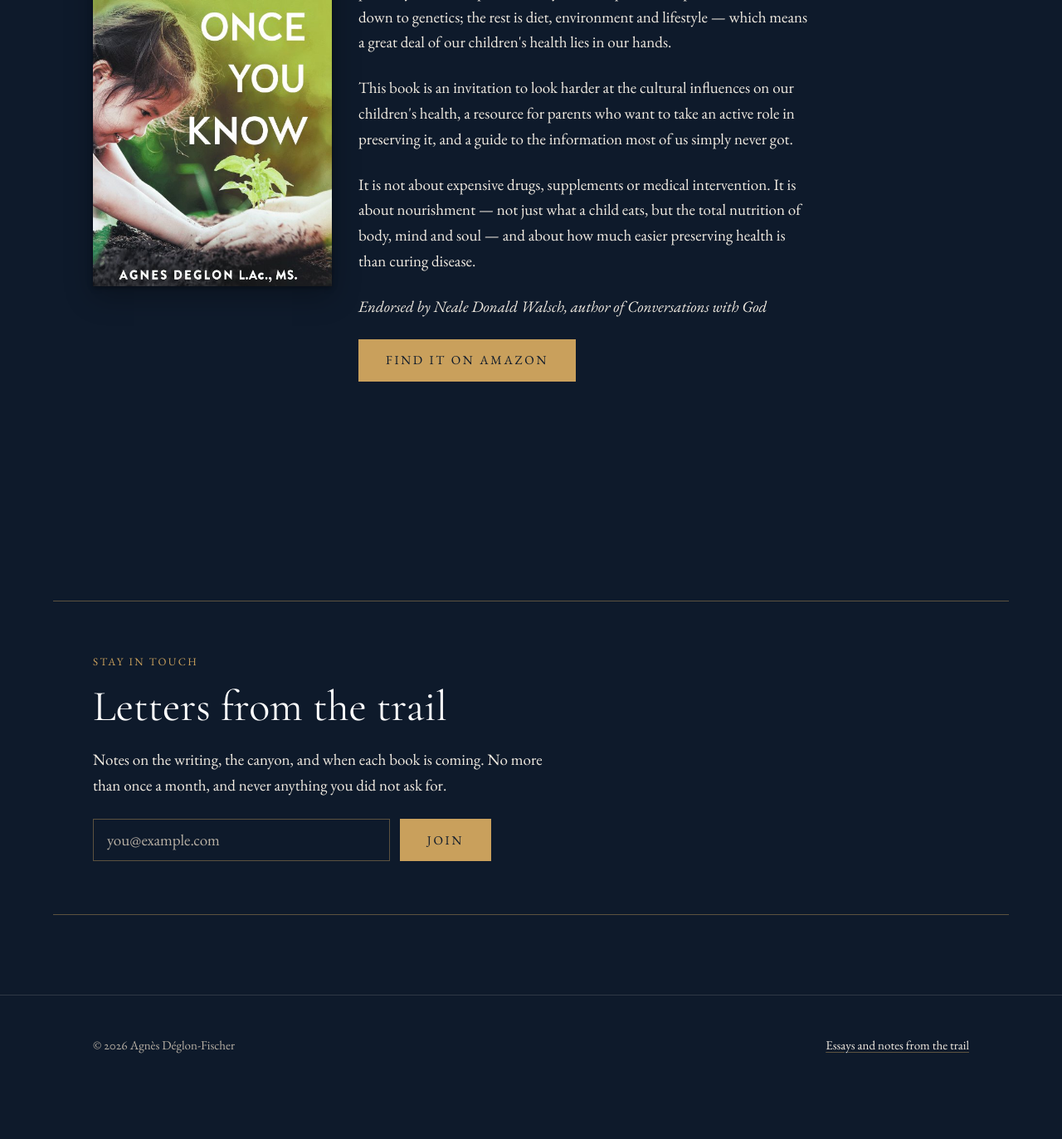
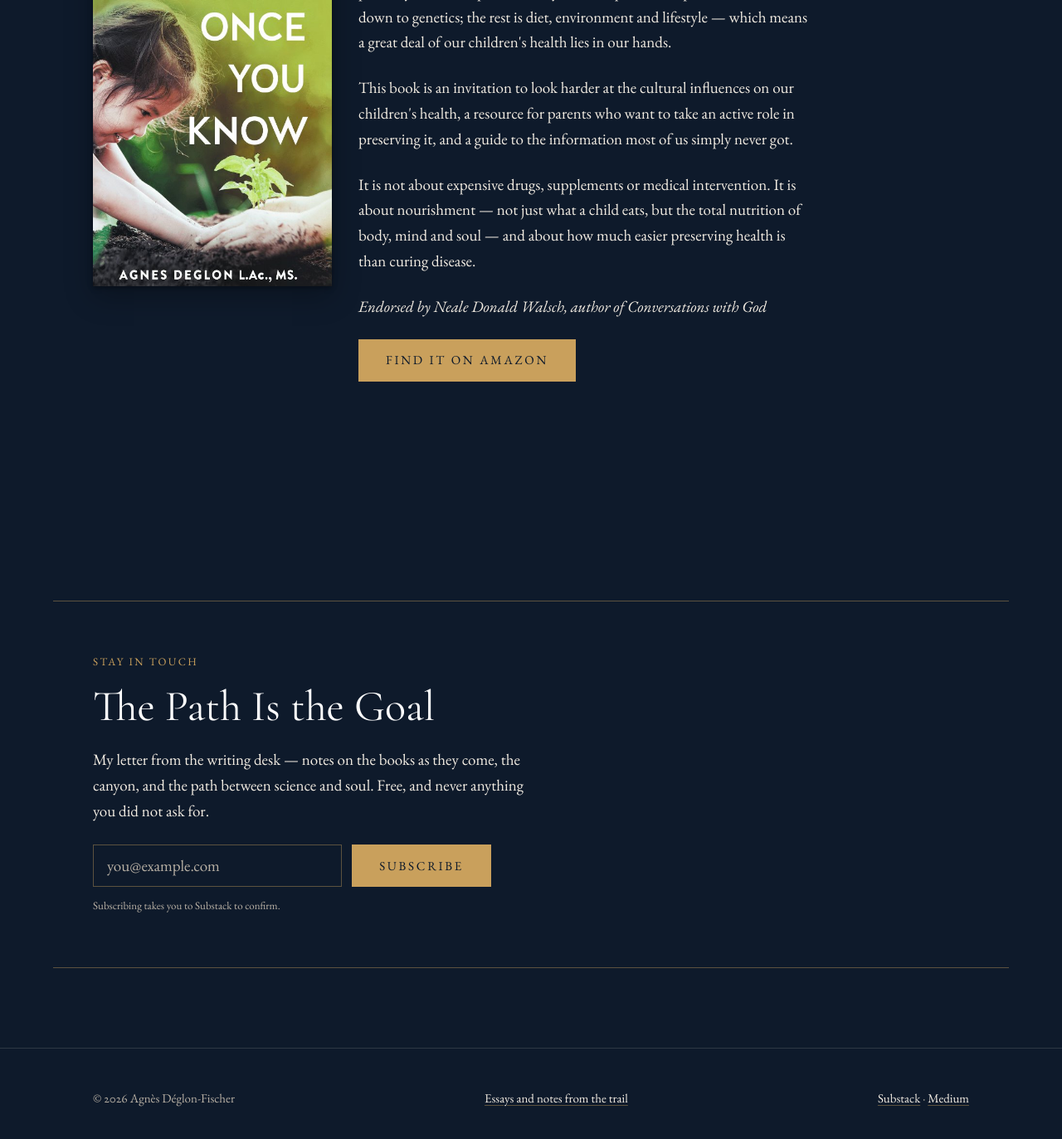
Before and after one commit to adeglon/adeglon.github.io, a Jekyll site: the page built from docs/books/index.html, in a window 1280 px wide and 1400 px high, scrolled down 5748 px. Shown: the top 1373 px of the window at 83% size. Built offline with Jekyll 4.4.1, drawn with Linux system fonts in a browser that asks for light colours; a script that is not in the unit is left out; before the commit the page ends 7084 px from its top, so only the background shows below that.

Commit message:
Wire the signup form to the Path Is the Goal Substack; quiet Substack + Medium links in the footer

```diff
--- a/docs/_config.yml
+++ b/docs/_config.yml
@@ -43,6 +43,11 @@
 # allowlist rather than by secrecy. Empty = widget omitted entirely.
 contact_email: "agnes@deglon.ai"
 
+# Elsewhere. The Substack IS the mailing list - _includes/signup.html posts
+# to it - so changing this one line moves every signup form on the site.
+substack: "agnesdeglon.substack.com"
+medium: "https://medium.com/@agnes.deglon"
+
 demeterics_key: "DEM-CTB2X5VRO4KL"
 
 # One navbar for the whole site.
--- a/docs/_includes/footer.html
+++ b/docs/_includes/footer.html
@@ -4,5 +4,15 @@
     <p style="margin:0">
       <a href="{{ '/' | relative_url }}">Essays and notes from the trail</a>
     </p>
+    {% comment %}
+      Elsewhere, quietly. Substack is the letter; Medium is distribution only
+      and every mirrored post there points its canonical back here, so these
+      are two ways to find Agnès rather than two rival homes.
+    {% endcomment %}
+    <p class="site-footer__elsewhere" style="margin:0">
+      <a href="https://{{ site.substack }}" rel="me noopener">Substack</a>
+      <span aria-hidden="true">·</span>
+      <a href="{{ site.medium }}" rel="me noopener">Medium</a>
+    </p>
   </div>
 </footer>
--- a/docs/_includes/signup.html
+++ b/docs/_includes/signup.html
@@ -2,21 +2,29 @@
   The ONLY primary action on the site. Nothing is for sale yet, so the email
   list is the whole reason the site exists.
 
-  The form posts nowhere until a provider is chosen (Substack / Buttondown /
-  MailerLite). Swap the action and the field name for the provider's embed —
-  the markup and classes stay.
+  The list IS the Substack, "The Path Is the Goal". This posts to Substack's
+  own no-JS subscribe endpoint - the same one their official /embed iframe
+  falls back to - so the form keeps Agnès' type and her ground instead of a
+  foreign white box. Submitting hands the reader to Substack to confirm.
+
+  If Substack ever changes that endpoint the form will 404 rather than fail
+  silently, which is the failure mode we want: the previous version of this
+  file posted to "#" and quietly threw every address away.
 {% endcomment %}
 <section class="page signup" id="letters">
   <span class="label">Stay in touch</span>
-  <h2 style="margin-top:0">Letters from the trail</h2>
-  <p>Notes on the writing, the canyon, and when each book is coming. No more
-    than once a month, and never anything you did not ask for.</p>
+  <h2 style="margin-top:0">The Path Is the Goal</h2>
+  <p>My letter from the writing desk — notes on the books as they come, the
+    canyon, and the path between science and soul. Free, and never anything
+    you did not ask for.</p>
 
-  <form class="signup__form" method="post" action="#"
-        data-todo="replace with the newsletter provider's endpoint">
+  <form class="signup__form" method="post"
+        action="https://{{ site.substack }}/api/v1/free?nojs=true">
+    <input type="hidden" name="source" value="site">
     <label class="visually-hidden" for="email">Email address</label>
     <input type="email" id="email" name="email" autocomplete="email"
            placeholder="you@example.com" required>
-    <button class="btn btn--primary" type="submit">Join</button>
+    <button class="btn btn--primary" type="submit">Subscribe</button>
   </form>
+  <p class="signup__note">Subscribing takes you to Substack to confirm.</p>
 </section>
--- a/docs/assets/css/components.css
+++ b/docs/assets/css/components.css
@@ -456,6 +456,16 @@
 }
 .signup input[type="email"]::placeholder { color: var(--text-soft); }
 .signup input[type="email"]:focus-visible { border-color: var(--accent); }
+.signup__note {
+  font-size: var(--fs-xs);
+  color: var(--text-soft);
+  margin: var(--sp-3) 0 0;
+}
+
+/* Substack and Medium live here and nowhere louder. They are directions to
+   the same author, not destinations competing with the page you are on. */
+.site-footer__elsewhere a { color: var(--text-soft); }
+.site-footer__elsewhere a:hover { color: var(--accent); }
 
 
 /* --------------------------------------------------------------------------
```
